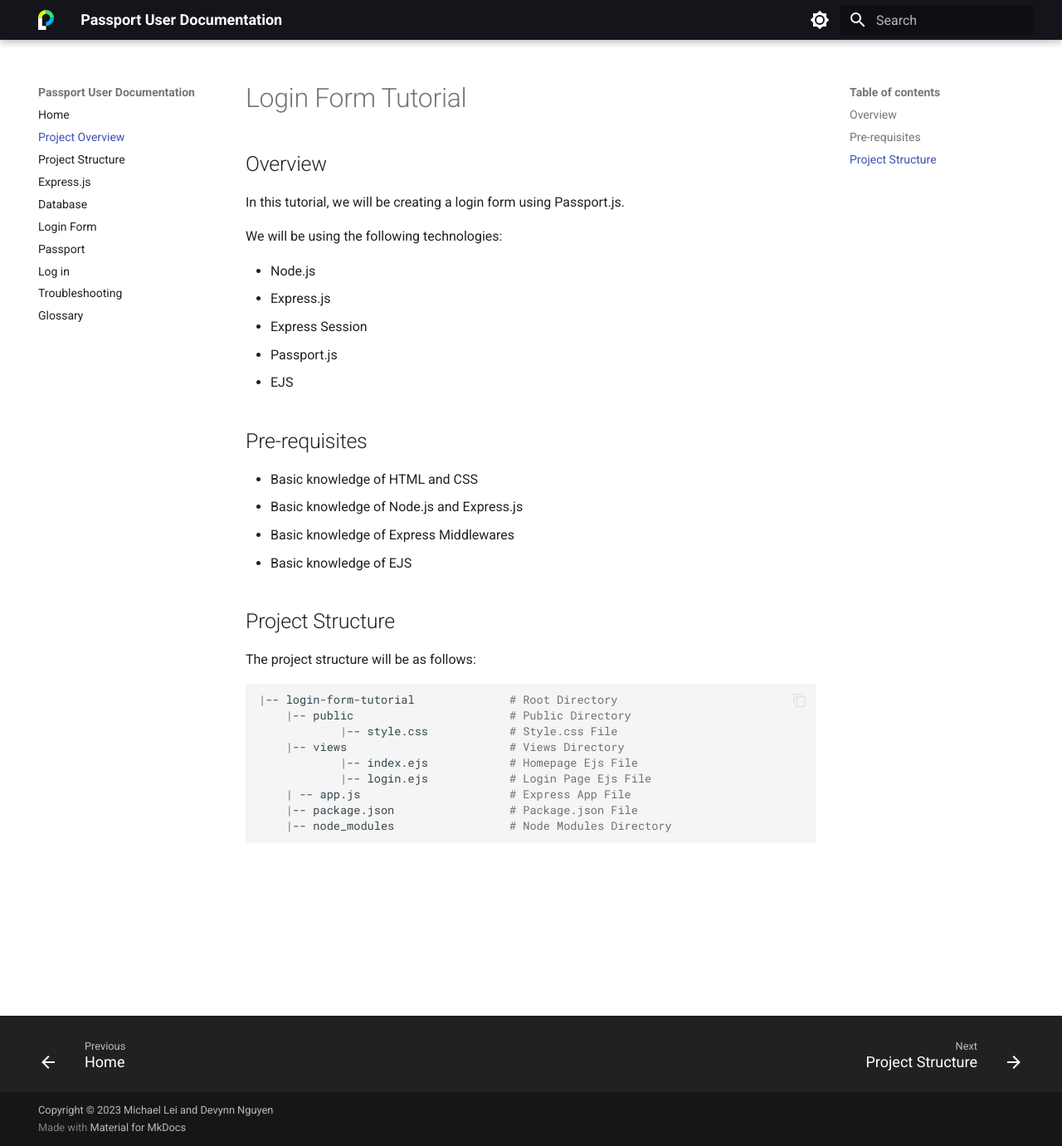
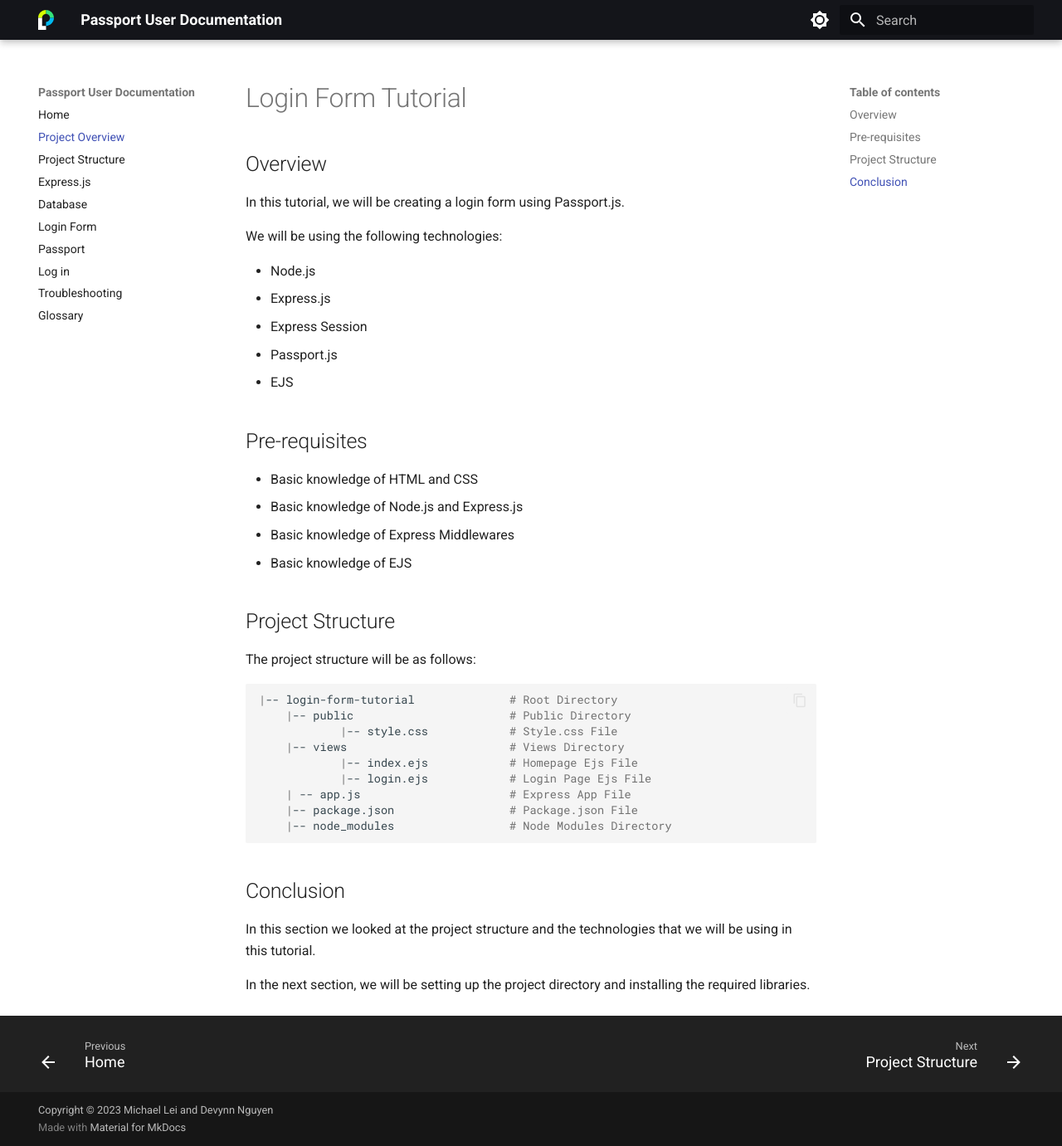
Before and after one commit to michaeleii/comm-documentation, an MkDocs documentation site: the page built from docs/pages/login-form-tutorial.md, in a window 1280 px wide and 1381 px high. Shown: the whole window at 83% size. Built offline with MkDocs 1.6.1 and Material for MkDocs 9.7.7, drawn with Linux system fonts in a browser that asks for light colours.

Commit message:
Add conclusion

````diff
--- a/docs/pages/login-form-tutorial.md
+++ b/docs/pages/login-form-tutorial.md
@@ -34,3 +34,9 @@
     |-- package.json                 # Package.json File
     |-- node_modules                 # Node Modules Directory
 ```
+
+## Conclusion
+
+In this section we looked at the project structure and the technologies that we will be using in this tutorial.
+
+In the next section, we will be setting up the project directory and installing the required libraries.
````
